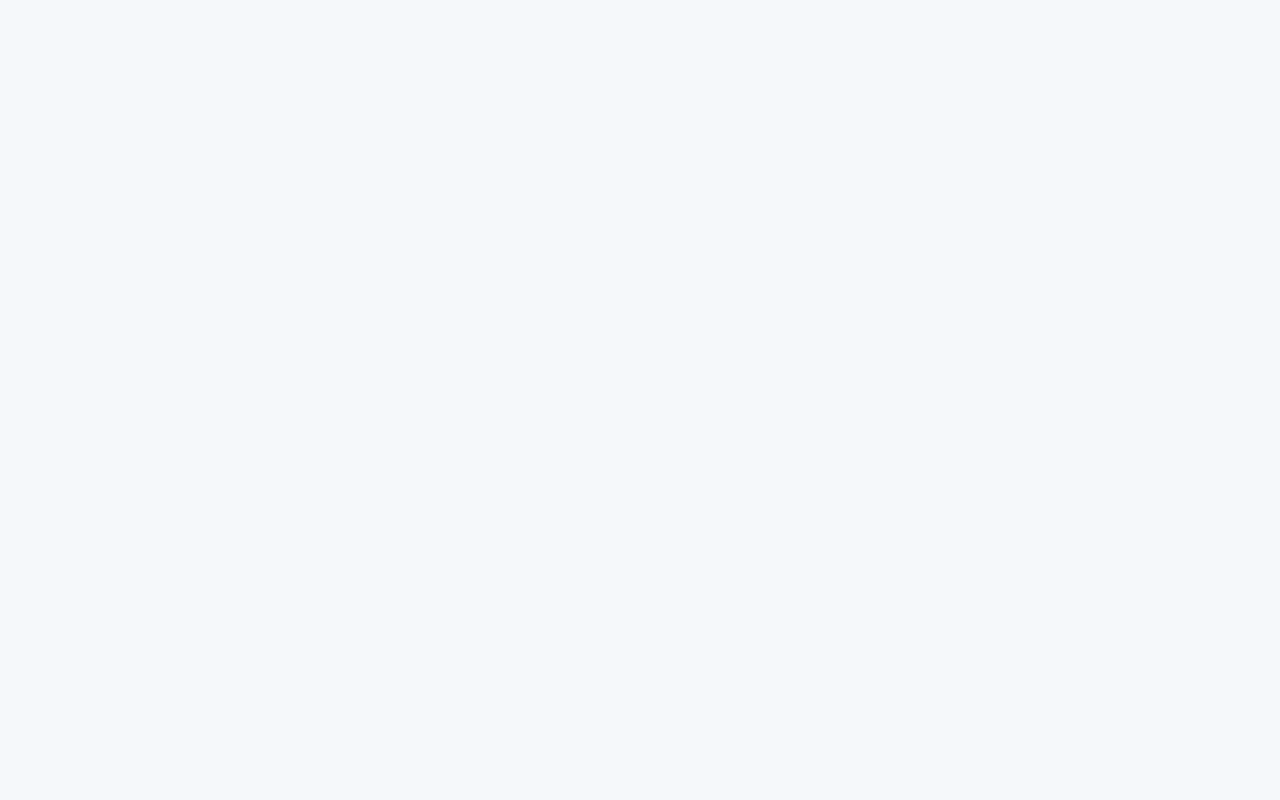
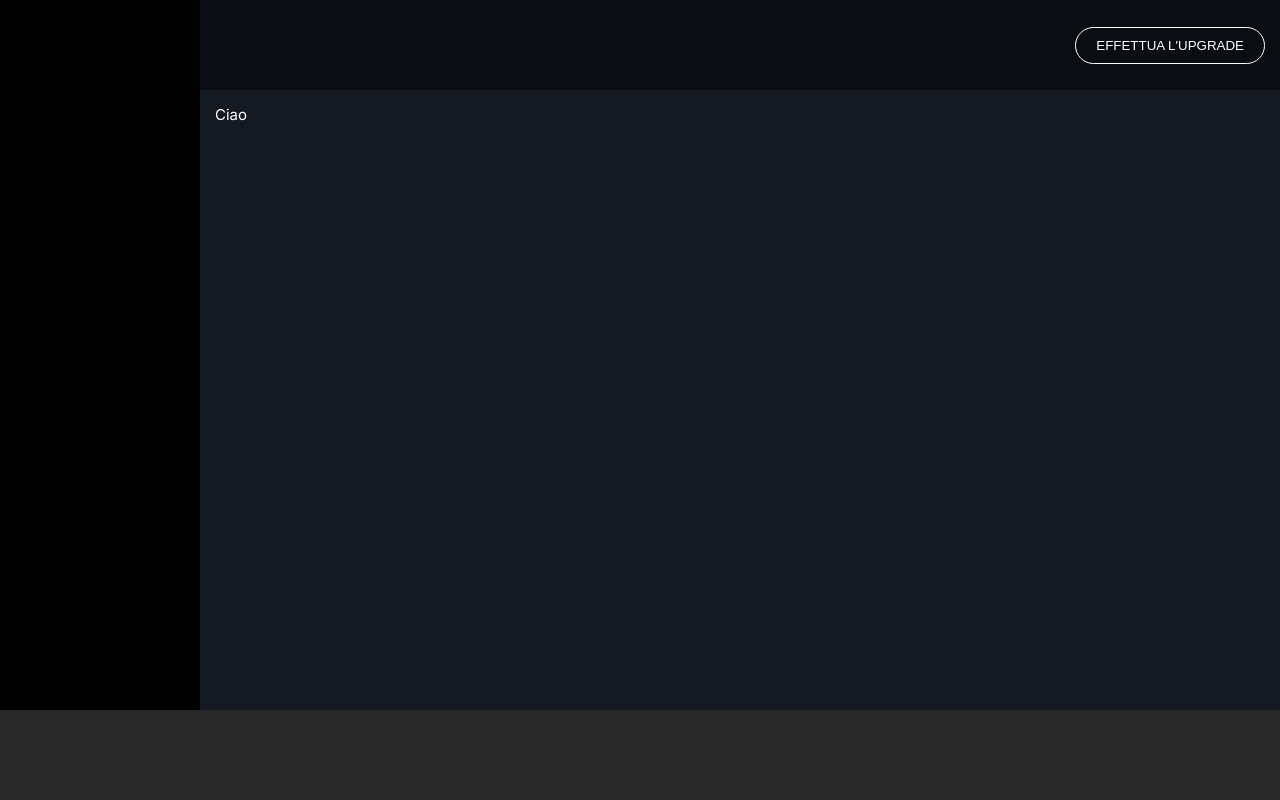
Before and after one commit to DavideGiuseppeCIliento/html-css-spotifyweb, a plain HTML site: page index.html in a window 1280 px wide. Drawn offline with Linux system fonts and the light colour scheme.

Commit message:
Creazione Layout e barra con tasto

```diff
--- a/assets/css/style.css
+++ b/assets/css/style.css
@@ -1,11 +1,21 @@
 /* -----------------------------------GLOBALI----------------------------------- */
 
 :root {
-  --primary-color: #7c69a4;
-  --secondary-color: #ff9613;
+  --primary-color: #141922;
+  --secondary-color: #282828;
+  --tertiary-color: #000;
   --background-body: #f6f5f3;
-  --font-primary: "Montserrat", "Helvetica Neue", sans-serif;
-  --font-secondary: "Nerko One", cursive;
+  --font-primary: "Inter", sans-serif;
+  --height-player: 90px;
+  --width-sidebar: 50px;
+}
+
+.btn-style {
+  color: white;
+  border: 1.5px solid white;
+  background-color: transparent;
+  padding: 10px 20px;
+  border-radius: 20px;
 }
 
 /* ----------------------------------- DEBUG -----------------------------------*/
@@ -31,12 +41,14 @@
 }
 
 html {
-  font-size: 17px;
+  font-size: 15px;
 }
 
 body {
   background-color: #f5f8fa;
   font-family: "Arial", sans-serif;
+  color: white;
+  font-family: var(--font-primary);
 }
 
 header {
@@ -67,7 +79,10 @@ a {
 .wrapper {
   display: flex;
   flex-direction: column;
-  min-height: 100vh;
+  width: 100vw;
+  height: 100vh;
+  overflow: hidden;
+  background-color: var(--primary-color);
 }
 
 .flex-element {
@@ -136,15 +151,59 @@ h5 {
   box-shadow: 0px 2px 5px rgba(0, 0, 0, 0.15);
 }
 
-/* ----------------------------------- HEADER MOBILE FINO A 576px -----------------------------------*/
-
-/* ------- HEADER LARGE MOBILE DA 577px A 768px ------- */
-@media screen and (min-width: 577px) {
+.font-upper {
+  text-transform: uppercase;
 }
 
-/* -------  HEADER TABLET DA 769px A 992px ------- */
+/* ----------------------------------- LAYOUT FINO A 576px -----------------------------------*/
+
+#top-container {
+  flex: 1 1 auto;
+  display: flex;
+}
+
+#player {
+  height: var(--height-player);
+  background-color: var(--secondary-color);
+}
+
+#sidebar {
+  width: var(--width-sidebar);
+  background-color: var(--tertiary-color);
+  overflow: auto;
+}
+
+#main-content {
+  display: flex;
+  flex-direction: column;
+  flex: 1 1 auto;
+}
+
+#main-content-header {
+  background-color: rgba(0, 0, 0, 0.498);
+  height: var(--height-player);
+  display: flex;
+  justify-content: end;
+  align-items: center;
+  padding: 1rem;
+}
+
+#content {
+  flex: 1 1 auto;
+  overflow: auto;
+  padding: 1rem;
+}
+
+/* ------- LAYOUT MOBILE DA 577px A 768px ------- */
+@media screen and (min-width: 577px) {
+  :root {
+    --width-sidebar: 200px;
+  }
+}
+
+/* -------  LAYOUT TABLET DA 769px A 992px ------- */
 @media screen and (min-width: 769px) {
 }
-/* ------- HEADER DESKTOP DA 993px A INFINITO ------- */
+/* ------- LAYOUT DESKTOP DA 993px A INFINITO ------- */
 @media screen and (min-width: 993px) {
 }
--- a/index.html
+++ b/index.html
@@ -8,7 +8,7 @@
     <link rel="preconnect" href="https://fonts.googleapis.com" />
     <link rel="preconnect" href="https://fonts.gstatic.com" crossorigin />
     <link
-      href="https://fonts.googleapis.com/css2?family=Nerko+One&family=Montserrat:wght@300;400;600;700&display=swap"
+      href="https://fonts.googleapis.com/css2?family=Inter:wght@300;400;600;700&display=swap"
       rel="stylesheet"
     />
 
@@ -34,14 +34,24 @@
 
   <body>
     <div class="wrapper">
-      <!------------------------- HEADER ------------------------->
-      <header></header>
+      <!---------------------------  TOP-CONTAINER --------------------------->
+      <div id="top-container">
+        <div id="sidebar"></div>
 
-      <!---------------------------  MAIN --------------------------->
-      <main></main>
+        <div id="main-content">
+          <div id="main-content-header">
+            <input
+              type="button"
+              value="Effettua l'Upgrade"
+              class="font-upper btn-style"
+            />
+          </div>
+          <div id="content">Ciao</div>
+        </div>
+      </div>
 
-      <!---------------------------  FOOTER --------------------------->
-      <footer></footer>
+      <!---------------------------  PLAYER --------------------------->
+      <div id="player"></div>
     </div>
   </body>
 </html>
```
